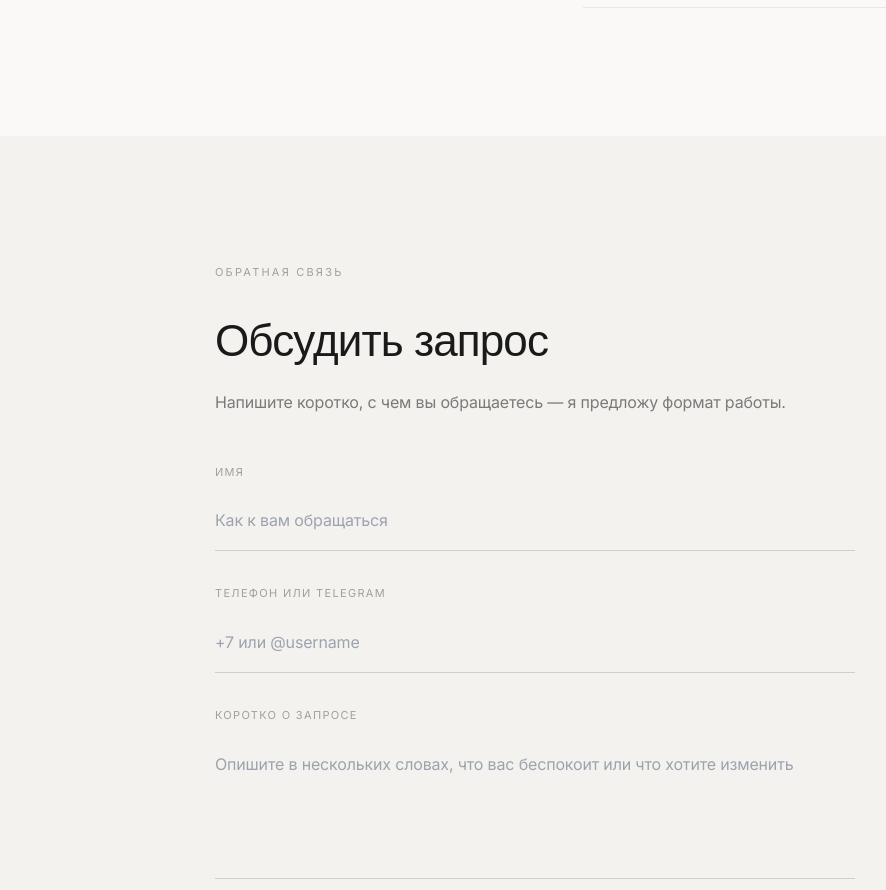
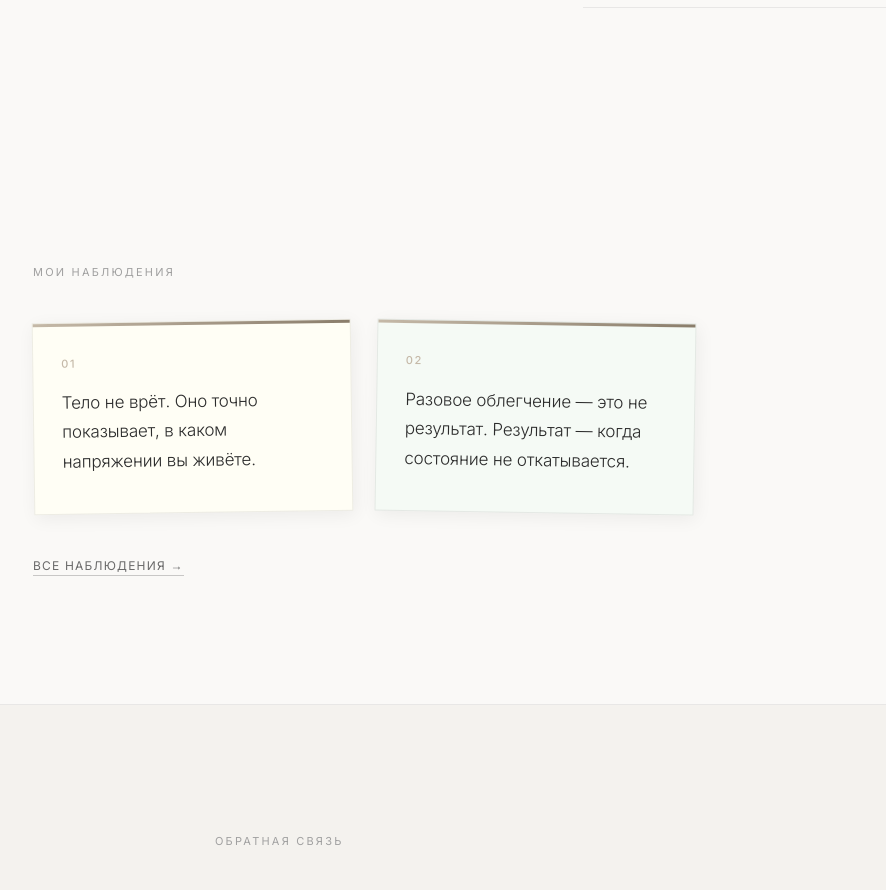
Before and after one commit to pr-poehali-dev/landing-osteopatplus, a React (Vite) app: page / in a window 1280 px wide. Shown: the part 4500-5390 px from the top of the page, without its empty margins (105-991 px from the left). Built offline with nearby package versions, Linux system fonts and the light colour scheme.

Commit message:
feat: добавить блок "Мои наблюдения"

```diff
--- a/src/pages/premium/PremiumContact.tsx
+++ b/src/pages/premium/PremiumContact.tsx
@@ -1,6 +1,12 @@
 import { useState } from "react";
+import { Link } from "react-router-dom";
 import { FadeIn } from "./PremiumUtils";
 import PremiumFooter from "./PremiumFooter";
+
+const PREVIEW_NOTES = [
+  "Тело не врёт. Оно точно показывает, в каком напряжении вы живёте.",
+  "Разовое облегчение — это не результат. Результат — когда состояние не откатывается.",
+];
 
 const SEND_BOOKING_URL = "https://functions.poehali.dev/955b4e10-ed02-4e78-8fb5-77bffbe148cb";
 
@@ -34,6 +40,64 @@ export default function PremiumContact() {
 
   return (
     <>
+      {/* ─── МОИ НАБЛЮДЕНИЯ ──────────────────────────────────── */}
+      <section className="pm-section-pad" style={{ maxWidth: "1100px", margin: "0 auto" }}>
+        <FadeIn>
+          <p style={{ fontSize: "11px", letterSpacing: "0.2em", textTransform: "uppercase", color: "#A0A0A0", marginBottom: "40px" }}>
+            Мои наблюдения
+          </p>
+        </FadeIn>
+        <div style={{ display: "grid", gridTemplateColumns: "repeat(auto-fill, minmax(280px, 1fr))", gap: "24px", marginBottom: "40px" }}>
+          {PREVIEW_NOTES.map((text, i) => (
+            <FadeIn key={i} delay={i * 100}>
+              <div style={{
+                background: i === 0 ? "#FFFEF5" : "#F5FAF5",
+                border: "1px solid rgba(0,0,0,0.07)",
+                boxShadow: "2px 4px 18px rgba(0,0,0,0.06)",
+                padding: "32px 28px 36px",
+                position: "relative",
+                transform: i === 0 ? "rotate(-0.8deg)" : "rotate(0.9deg)",
+              }}>
+                <div style={{ position: "absolute", top: 0, left: 0, right: 0, height: "3px", background: "linear-gradient(135deg, #C5B9A8 0%, #8A7D6B 100%)" }} />
+                <div style={{ fontSize: "11px", letterSpacing: "0.15em", textTransform: "uppercase", color: "#C5B9A8", marginBottom: "16px", fontWeight: 500 }}>
+                  0{i + 1}
+                </div>
+                <p style={{ fontSize: "17px", lineHeight: 1.75, color: "#2C2C2C", margin: 0, fontWeight: 300, letterSpacing: "-0.01em" }}>
+                  {text}
+                </p>
+              </div>
+            </FadeIn>
+          ))}
+        </div>
+        <FadeIn delay={200}>
+          <Link
+            to="/observations"
+            style={{
+              fontSize: "12px",
+              letterSpacing: "0.1em",
+              textTransform: "uppercase",
+              color: "#6A6A6A",
+              textDecoration: "none",
+              borderBottom: "1px solid rgba(0,0,0,0.2)",
+              paddingBottom: "2px",
+              transition: "color 0.3s ease, border-color 0.3s ease",
+            }}
+            onMouseEnter={e => {
+              (e.currentTarget as HTMLAnchorElement).style.color = "#1A1A1A";
+              (e.currentTarget as HTMLAnchorElement).style.borderColor = "#1A1A1A";
+            }}
+            onMouseLeave={e => {
+              (e.currentTarget as HTMLAnchorElement).style.color = "#6A6A6A";
+              (e.currentTarget as HTMLAnchorElement).style.borderColor = "rgba(0,0,0,0.2)";
+            }}
+          >
+            Все наблюдения →
+          </Link>
+        </FadeIn>
+      </section>
+
+      <div className="pm-divider" />
+
       {/* ─── КОНТАКТ ─────────────────────────────────────────── */}
       <section id="contact" className="pm-section-pad" style={{ background: "#F4F2EE" }}>
         <div style={{ maxWidth: "640px", margin: "0 auto" }}>
```
